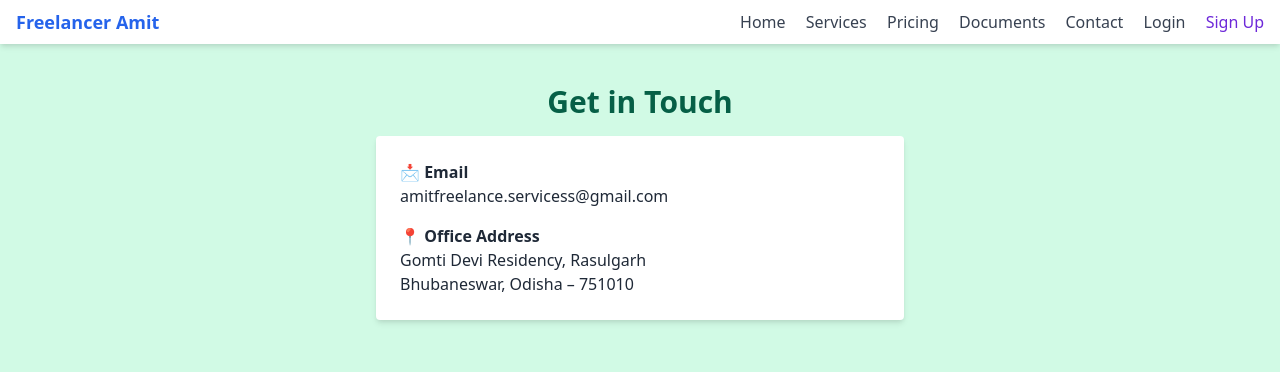
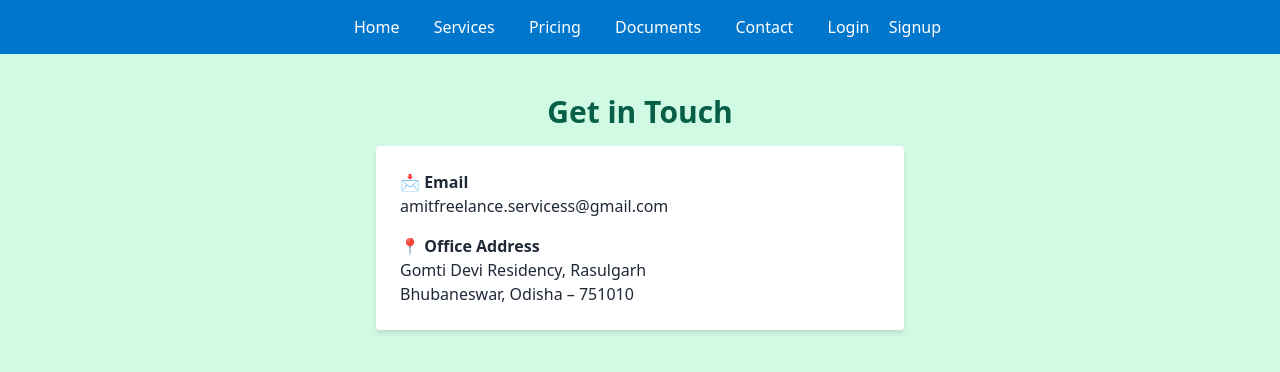
Before and after one commit to AMIT8480927094/freelancer-amit-site, a Flask app: page /contact in a window 1280 px wide. Shown: the top 372 px of the page. Run offline with Flask 3, Linux system fonts and the light colour scheme.

Commit message:
Update navbar.html

```diff
--- a/templates/navbar.html
+++ b/templates/navbar.html
@@ -1,17 +1,14 @@
-<nav class="bg-white shadow-md px-4 py-2 flex justify-between items-center">
-  <div class="text-lg font-bold text-blue-600">Freelancer Amit</div>
-  <div class="space-x-4">
-    <a href="/" class="text-gray-700 hover:text-blue-600">Home</a>
-    <a href="/services" class="text-gray-700 hover:text-blue-600">Services</a>
-    <a href="/pricing" class="text-gray-700 hover:text-blue-600">Pricing</a>
-    <a href="/documents" class="text-gray-700 hover:text-blue-600">Documents</a>
-    <a href="/contact" class="text-gray-700 hover:text-blue-600">Contact</a>
-    {% if 'user' in session %}
-      <span class="text-green-600 font-semibold">{{ session['user'] }}</span>
-      <a href="/logout" class="text-red-600 hover:underline">Logout</a>
-    {% else %}
-      <a href="/login" class="text-gray-700 hover:text-blue-600">Login</a>
-      <a href="/signup" class="text-purple-700 hover:underline">Sign Up</a>
-    {% endif %}
-  </div>
+<nav style="background-color: #0077cc; padding: 15px; text-align: center;">
+  <a href="/" style="color: white; text-decoration: none; margin: 0 15px;">Home</a>
+  <a href="/services" style="color: white; text-decoration: none; margin: 0 15px;">Services</a>
+  <a href="/pricing" style="color: white; text-decoration: none; margin: 0 15px;">Pricing</a>
+  <a href="/documents" style="color: white; text-decoration: none; margin: 0 15px;">Documents</a>
+  <a href="/contact" style="color: white; text-decoration: none; margin: 0 15px;">Contact</a>
+  {% if session.get('user') %}
+    <span style="color: #aaffaa; margin-left: 30px;">👤 {{ session['user'] }}</span>
+    <a href="/logout" style="color: yellow; text-decoration: none; margin-left: 15px;">Logout</a>
+  {% else %}
+    <a href="/login" style="color: white; text-decoration: none; margin-left: 15px;">Login</a>
+    <a href="/signup" style="color: white; text-decoration: none; margin-left: 15px;">Signup</a>
+  {% endif %}
 </nav>
```
